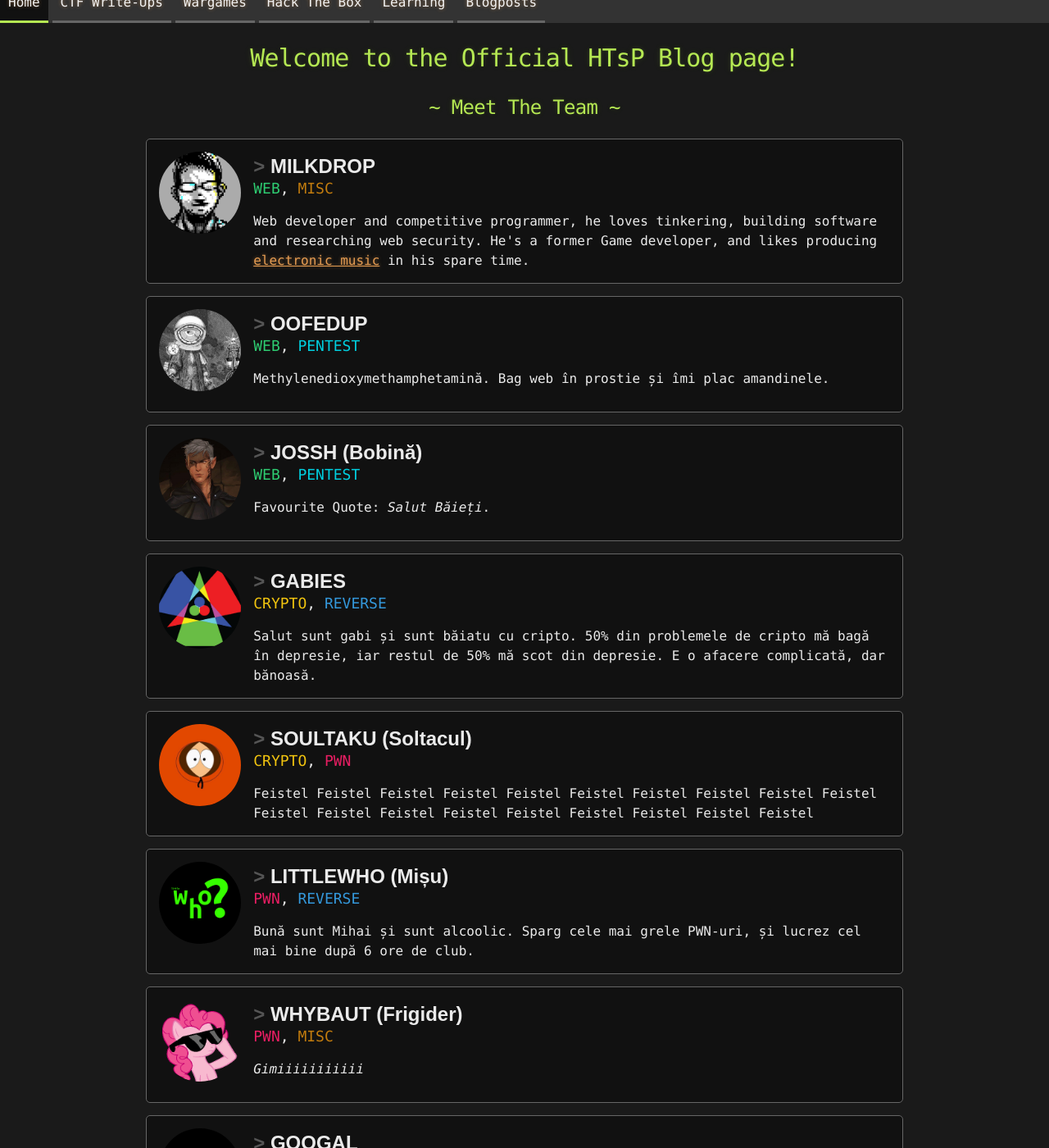
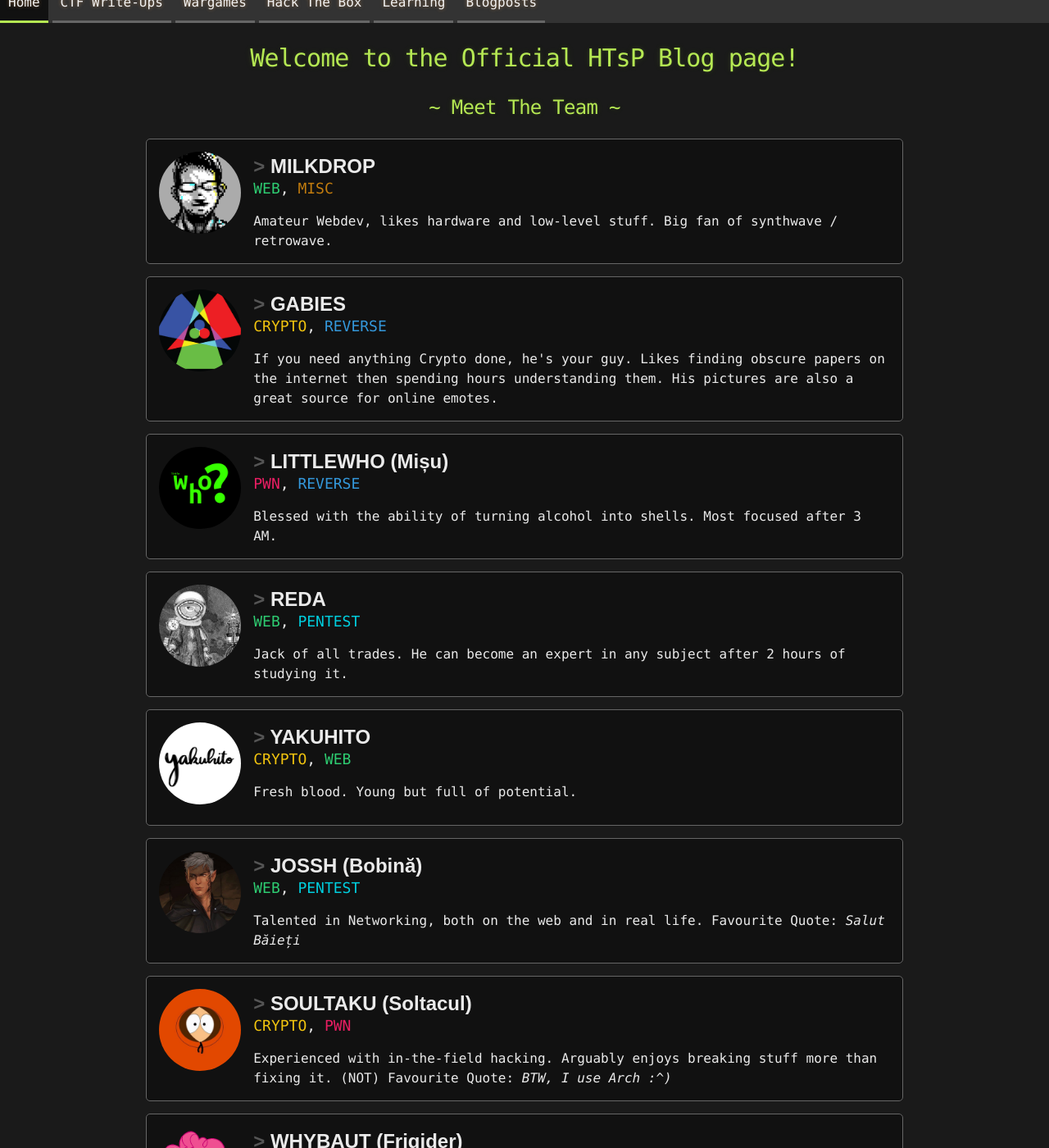
Before and after one commit to HecariiTuicaSiPaunii/Blog, a Jekyll site: the page built from index.html, in a window 1280 px wide and 1400 px high, scrolled down 239 px. Shown: the whole window at 82% size. Built offline with Jekyll 4.4.1, drawn with Linux system fonts in a browser that asks for light colours; some of the changed text lies outside the part shown.

Commit message:
Update index.html

```diff
--- a/index.html
+++ b/index.html
@@ -16,20 +16,59 @@ layout: default
 			</div>
 		</div>
 		<div class="description">
-			Web developer and competitive programmer, he loves tinkering, building software and researching web security. He's a former Game developer, and likes producing <a href="https://soundcloud.com/junkwubofficial">electronic music</a> in his spare time.
+			Amateur Webdev, likes hardware and low-level stuff. Big fan of synthwave / retrowave.
+		</div>
+	</div>
+	<div class="card">
+		<img class="large-avatar" src="/assets/images/profiles/gabies.png">
+		<div class="header">
+			<div class="name">GABIES</div>
+			<div class="categoryText">
+				<span class="crypto">CRYPTO</span>,
+				<span class="rev">REVERSE</span>
+			</div>
+		</div>
+		<div class="description">
+			If you need anything Crypto done, he's your guy. Likes finding obscure papers on the internet then spending hours understanding them. His pictures are also a great source for online emotes.
+		</div>
+	</div>
+	<div class="card">
+		<img class="large-avatar" src="/assets/images/profiles/littlewho.png">
+		<div class="header">
+			<div class="name">LITTLEWHO (Mișu)</div>
+			<div class="categoryText">
+				<span class="pwn">PWN</span>,
+				<span class="rev">REVERSE</span>
+			</div>
+		</div>
+		<div class="description">
+			Blessed with the ability of turning alcohol into shells. Most focused after 3 AM.
 		</div>
 	</div>
 	<div class="card">
 		<img class="large-avatar" src="/assets/images/profiles/oofedup.png">
 		<div class="header">
-			<div class="name">OOFEDUP</div>
+			<div class="name">REDA</div>
 			<div class="categoryText">
 				<span class="web">WEB</span>,
 				<span class="pentest">PENTEST</span>
 			</div>
 		</div>
 		<div class="description">
-			Methylenedioxymethamphetamină. Bag web în prostie și îmi plac amandinele.
+			Jack of all trades. He can become an expert in any subject after 2 hours of studying it.
+		</div>
+	</div>
+	<div class="card">
+		<img class="large-avatar" src="/assets/images/profiles/yakuhito.png">
+		<div class="header">
+			<div class="name">YAKUHITO</div>
+			<div class="categoryText">
+				<span class="crypto">CRYPTO</span>,
+				<span class="web">WEB</span>
+			</div>
+		</div>
+		<div class="description">
+			Fresh blood. Young but full of potential.
 		</div>
 	</div>
 	<div class="card">
@@ -42,20 +81,7 @@ layout: default
 			</div>
 		</div>
 		<div class="description">
-			Favourite Quote: <i>Salut Băieți</i>.
-		</div>
-	</div>
-	<div class="card">
-		<img class="large-avatar" src="/assets/images/profiles/gabies.png">
-		<div class="header">
-			<div class="name">GABIES</div>
-			<div class="categoryText">
-				<span class="crypto">CRYPTO</span>,
-				<span class="rev">REVERSE</span>
-			</div>
-		</div>
-		<div class="description">
-			Salut sunt gabi și sunt băiatu cu cripto. 50% din problemele de cripto mă bagă în depresie, iar restul de 50% mă scot din depresie. E o afacere complicată, dar bănoasă.
+			Talented in Networking, both on the web and in real life. Favourite Quote: <i>Salut Băieți</i>
 		</div>
 	</div>
 	<div class="card">
@@ -68,20 +94,7 @@ layout: default
 			</div>
 		</div>
 		<div class="description">
-			Feistel Feistel Feistel Feistel Feistel Feistel Feistel Feistel Feistel Feistel Feistel Feistel Feistel Feistel Feistel Feistel Feistel Feistel Feistel
-		</div>
-	</div>
-	<div class="card">
-		<img class="large-avatar" src="/assets/images/profiles/littlewho.png">
-		<div class="header">
-			<div class="name">LITTLEWHO (Mișu)</div>
-			<div class="categoryText">
-				<span class="pwn">PWN</span>,
-				<span class="rev">REVERSE</span>
-			</div>
-		</div>
-		<div class="description">
-			Bună sunt Mihai și sunt alcoolic. Sparg cele mai grele PWN-uri, și lucrez cel mai bine după 6 ore de club.
+			Experienced with in-the-field hacking. Arguably enjoys breaking stuff more than fixing it. (NOT) Favourite Quote: <i>BTW, I use Arch :^)</i>
 		</div>
 	</div>
 	<div class="card">
@@ -94,7 +107,7 @@ layout: default
 			</div>
 		</div>
 		<div class="description">
-			<i>Gimiiiiiiiiiii</i>
+			Inhuman guesser. Can sometimes be used as a source of cryptographically secure random numbers.
 		</div>
 	</div>
 	<div class="card">
@@ -107,20 +120,7 @@ layout: default
 			</div>
 		</div>
 		<div class="description">
-			Salut sunt Googal. Acum poti pleca de la biroul meu, am treaba.
-		</div>
-	</div>
-	<div class="card">
-		<img class="large-avatar" src="/assets/images/profiles/trashpanda.png">
-		<div class="header">
-			<div class="name">TRASHPANDA</div>
-			<div class="categoryText">
-				<span class="foren">FORENSICS</span>,
-				<span class="misc">MISC</span>
-			</div>
-		</div>
-		<div class="description">
-			Eu am facut logo-ul, deci eu sunt creierul operațiunii.
+			Usually lurks in the shadows, but always appears at the right time and place. Favourite Quote: <i>Pa.</i>
 		</div>
 	</div>
 	<div class="card">
@@ -132,7 +132,7 @@ layout: default
 			</div>
 		</div>
 		<div class="description">
-			Our very own personal AI Companion. He's there whenever we need him, either in chat or in voice, and likes advising us on whatever problems we might have. A very good penguin, that has his digital life in check.
+			100% AI. He's always up for a chat at any time of day or night. Keeps an always updated agenda of all past, present and future CTFs.
 		</div>
 	</div>
 </div>
```
